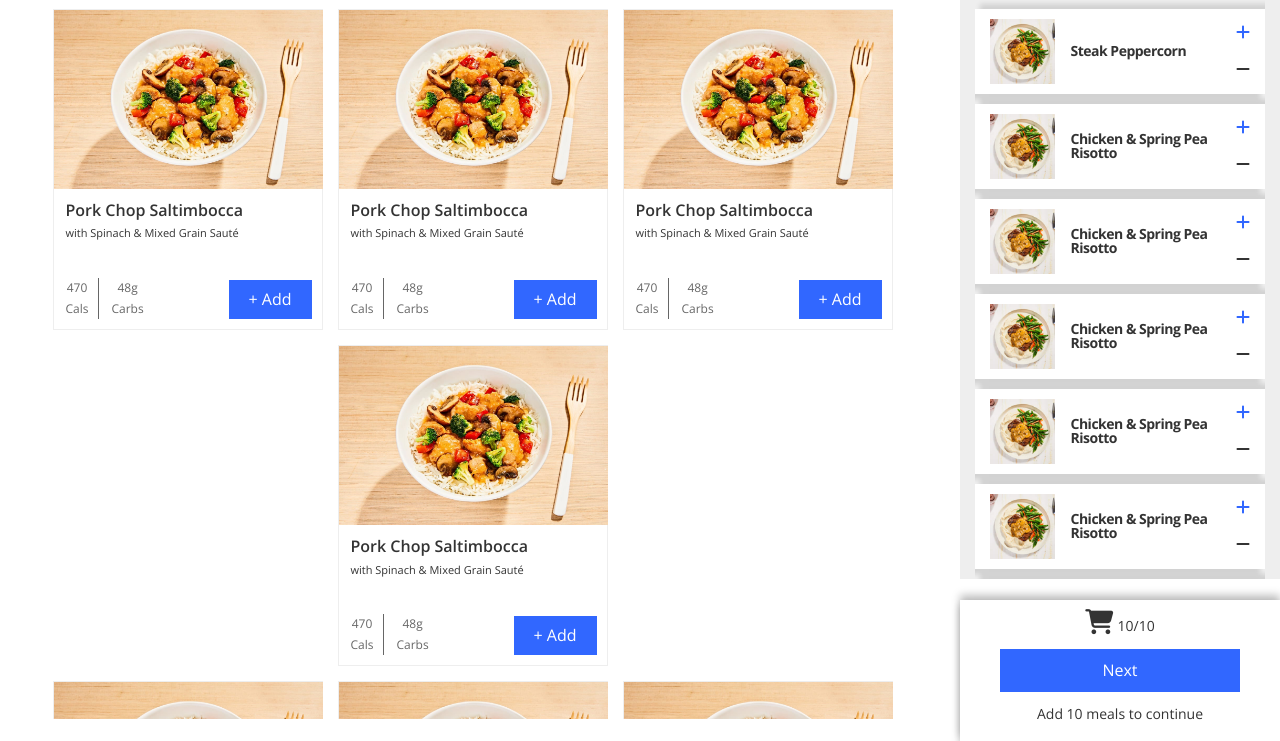
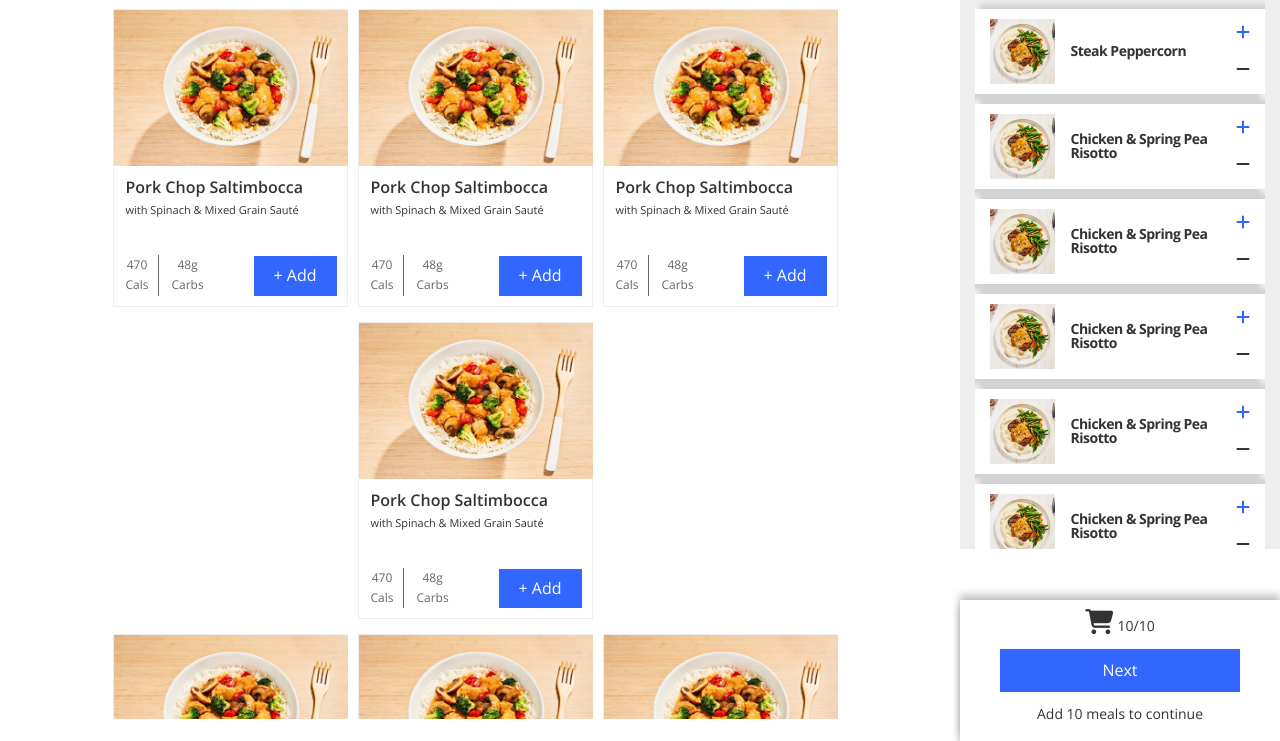
Before and after one commit to hssnfarooq/freshly, a plain HTML site: page meals.html in a window 1280 px wide. Shown: the part 59-800 px from the top of the page. Drawn offline with nearby package versions, Linux system fonts and the light colour scheme.

Commit message:
Meals update

```diff
--- a/CSS/meals.css
+++ b/CSS/meals.css
@@ -150,11 +150,11 @@ body {
 }
 
 .container-1 .signature-section-cards .signature-section-cards-list .card-1 {
-  width: 270px;
+  width: 235px;
   border: 0.5px solid #eee;
   margin-top: 10px;
   margin-bottom: 5px;
-  margin-right: 15px;
+  margin-right: 10px;
   position: relative;
 }
 
@@ -163,7 +163,7 @@ body {
   .signature-section-cards-list
   .card-1
   img {
-  width: 269px;
+  width: 234px;
 }
 
 .container-1 .signature-section-cards .signature-section-cards-list .card-1 h6 {
@@ -333,7 +333,7 @@ body {
 }
 
 .container-left .main-cart-section-scroll {
-  height: 580px;
+  height: 550px;
   overflow-y: auto;
 }
 
```
